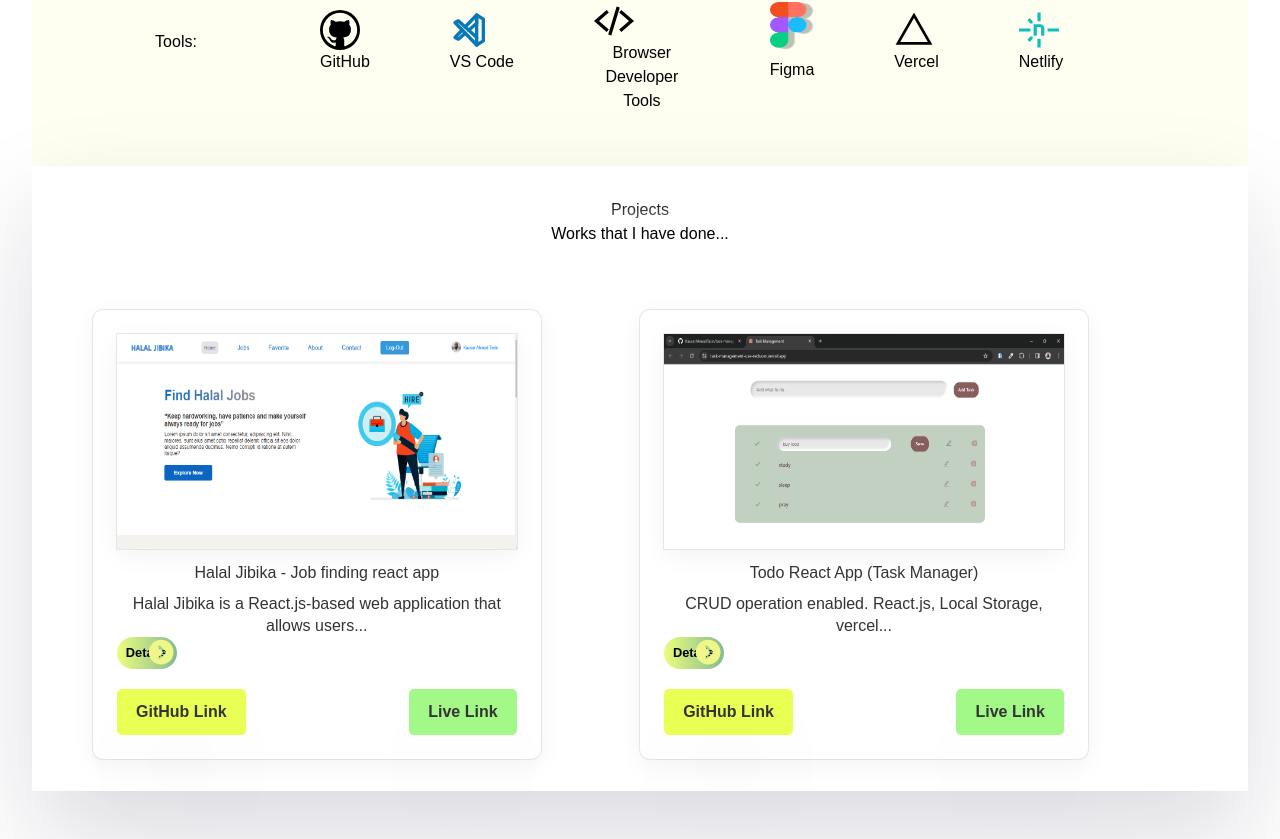
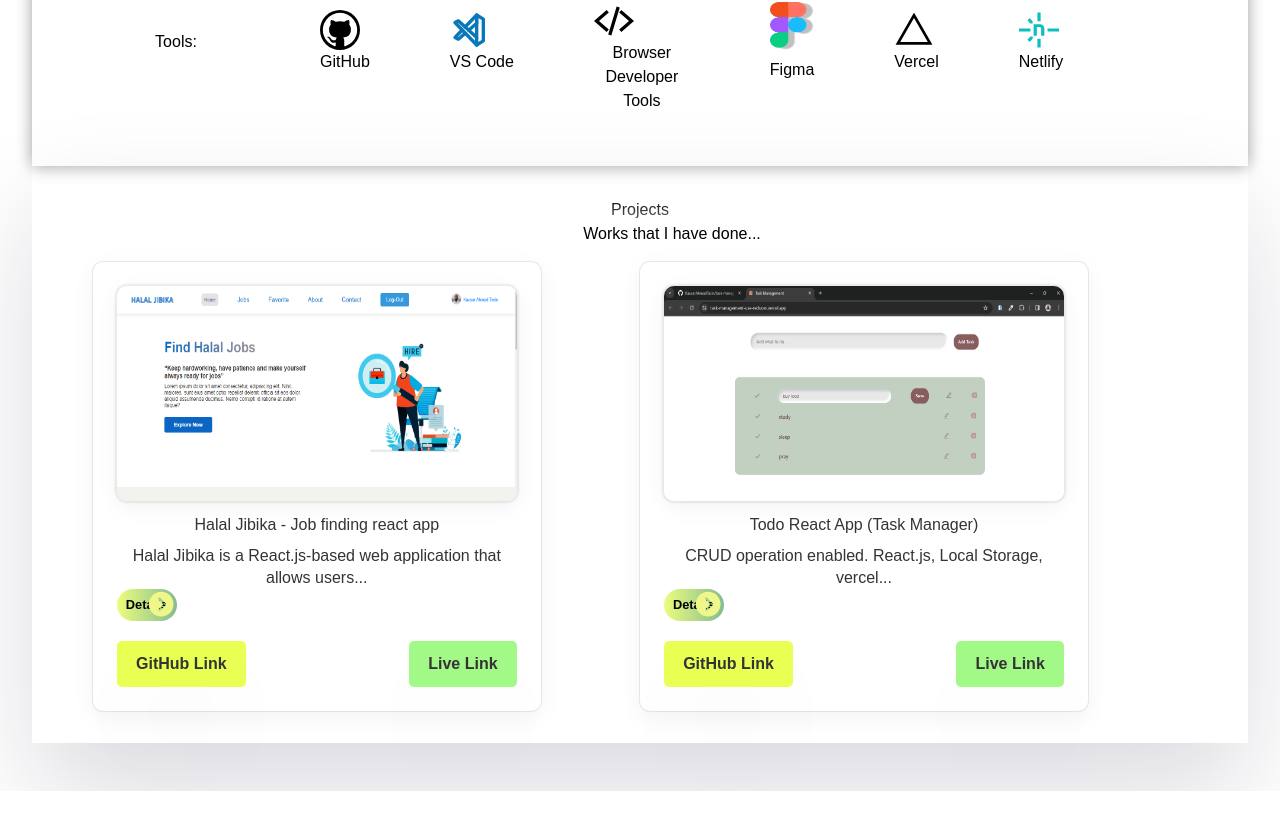
Before and after one commit to KausarAhmadTasin/portfolio, a React (Vite) app: page / in a window 1280 px wide. Shown: the part 1106-1945 px from the top of the page. After the commit the page ends 1897 px from the top, so only its background shows below. Built offline with nearby package versions, Linux system fonts and the light colour scheme.

Commit message:
project links made working

```diff
--- a/src/components/HeroSection/HeroSection.css
+++ b/src/components/HeroSection/HeroSection.css
@@ -4,7 +4,6 @@
   display: flex;
   justify-content: space-between;
   align-items: center;
-  box-shadow: rgba(17, 12, 46, 0.15) 0px 48px 100px 0px;
 }
 
 .hero-content {
--- a/src/components/HeroSection/HeroSection.jsx
+++ b/src/components/HeroSection/HeroSection.jsx
@@ -21,6 +21,7 @@ const HeroSection = () => {
         </p>
         <button className="primary-btn">
           <a
+            className="link-btn"
             href="https://drive.google.com/file/d/1sr7vEQUZsPsup_Caz5tNvZWaAvnYRZnr/view?usp=drive_link"
             target="_blank"
             rel="noopener noreferrer"
--- a/src/components/Navbar/Navbar.css
+++ b/src/components/Navbar/Navbar.css
@@ -58,7 +58,7 @@
   }
 }
 
-.primary-btn a {
+.link-btn {
   display: flex;
   align-items: center;
   gap: 5px;
--- a/src/components/Projects/Projects.css
+++ b/src/components/Projects/Projects.css
@@ -7,15 +7,13 @@
 .project-grid {
   display: grid;
   grid-template-columns: repeat(2, 1fr);
-}
-.project-grid {
   margin: 0 auto;
   width: 90%;
-  margin-top: 4rem;
+  margin-top: 1rem;
 }
 
 .proj-title {
-  margin-bottom: 1rem;
+  margin-left: 4rem;
 }
 
 .proj-desc {
@@ -40,10 +38,11 @@
 }
 .single-proj img {
   width: 100%;
+  border-radius: 10px;
   height: 215px;
   margin-bottom: 12px;
   box-shadow: rgba(0, 0, 0, 0.05) 0px 6px 24px 0px,
-    rgba(0, 0, 0, 0.08) 0px 0px 0px 1px;
+    rgba(0, 0, 0, 0.08) 0px 0px 2px 2px;
 }
 
 .proj-desc {
@@ -96,7 +95,7 @@
   &:hover {
     transform: scale(1.04);
     cursor: pointer;
-    box-shadow: rgba(156, 211, 140, 0.7) 0px 5px 15px;
+    box-shadow: rgba(156, 211, 140, 0.7) 0px 5px 6px;
   }
 }
 
--- a/src/components/Projects/Projects.jsx
+++ b/src/components/Projects/Projects.jsx
@@ -39,13 +39,25 @@ const Projects = () => {
             </p>
           </div>
           <div className="proj-btns">
+            <a
+              className="link-btn"
+              target="_blank"
+              href="https://github.com/KausarAhmadTasin/halal-jibika"
+            >
               <button
                 className="primary-btn
             proj-git-btn"
               >
                 GitHub Link
               </button>
+            </a>
+            <a
+              className="link-btn"
+              target="_blank"
+              href="https://halal-jibika-xi.vercel.app/"
+            >
               <button className="proj-live-btn">Live Link</button>
+            </a>
           </div>
         </div>
         <div className="single-proj">
@@ -66,13 +78,26 @@ const Projects = () => {
             </p>
           </div>
           <div className="proj-btns">
+            <a
+              target="_blank"
+              className="link-btn"
+              href="https://github.com/KausarAhmadTasin/task-management-crud"
+            >
               <button
                 className="primary-btn
             proj-git-btn"
               >
                 GitHub Link
               </button>
+            </a>
+            <a
+              target="_balnk"
+              className="link-btn"
+              href="https://task-management-use-reducer.vercel.app/"
+            >
+              {" "}
               <button className="proj-live-btn">Live Link</button>
+            </a>
           </div>
         </div>
       </div>
--- a/src/components/Skills/Skill.css
+++ b/src/components/Skills/Skill.css
@@ -1,8 +1,7 @@
 .skill-container {
   padding: 2rem 0;
-  background-color: #fefff0;
+  box-shadow: 0px -4px 15px rgba(0, 0, 0, 0.2), 0px 4px 15px rgba(0, 0, 0, 0.2);
 }
-
 .skill-content {
   padding: 2rem 4rem;
 }
@@ -41,8 +40,8 @@
 
 .react-skill-container {
   display: flex;
-  justify-content: center; /* Center horizontally */
-  align-items: center; /* Center vertically */
+  justify-content: center;
+  align-items: center;
 }
 .skill-icon {
   font-size: 2.5rem;
```
Lines whose indentation alone changed are shown as unchanged.
